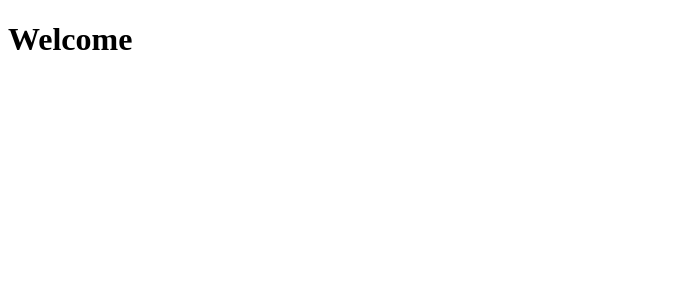
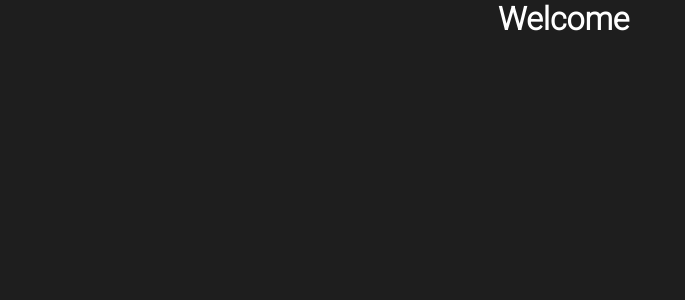
Before and after one commit to OrtegaRehbach/Lab9-Web, a React app: page / in a window 1280 px wide. Shown: the top 300 px of the page, without its empty margins (0-685 px from the left). Built offline with nearby package versions, Linux system fonts and the light colour scheme.

Commit message:
Update App.scss
App wide styles

```diff
--- a/src/App.scss
+++ b/src/App.scss
@@ -0,0 +1,23 @@
+@import url('https://fonts.googleapis.com/css2?family=Roboto:wght@300&display=swap');
+
+:root {
+    --background_layer: #1e1e1e;
+    --foreground_layer: #363636;
+    --foreground_layer2: #484848;
+    --accent_layer: #f95959;
+    --highlight_layer: #4e4e4e;
+}
+
+* {
+    box-sizing: border-box;
+    margin: 0;
+    padding: 0;
+}
+
+body {
+    width: min(32ch, 100%);
+    font-family: 'Roboto', sans-serif;
+    background-color: var(--background_layer);
+    margin-inline: auto;
+    color: white;
+}
```
